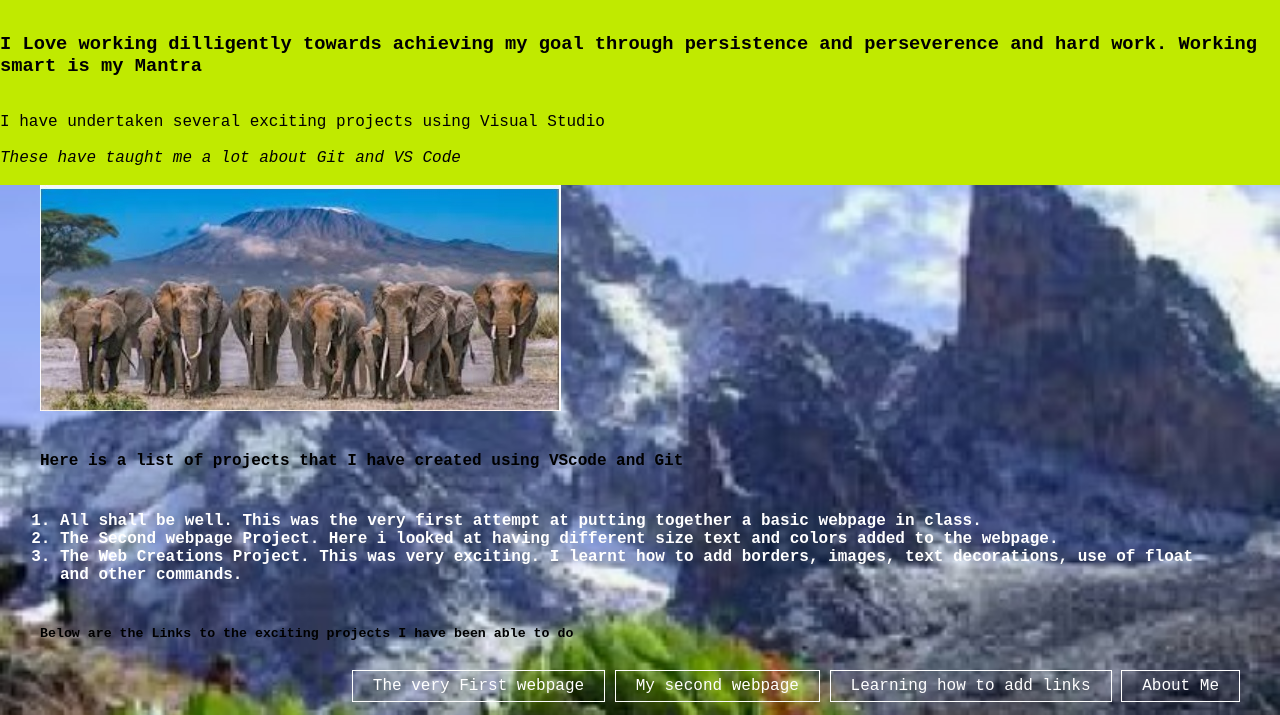
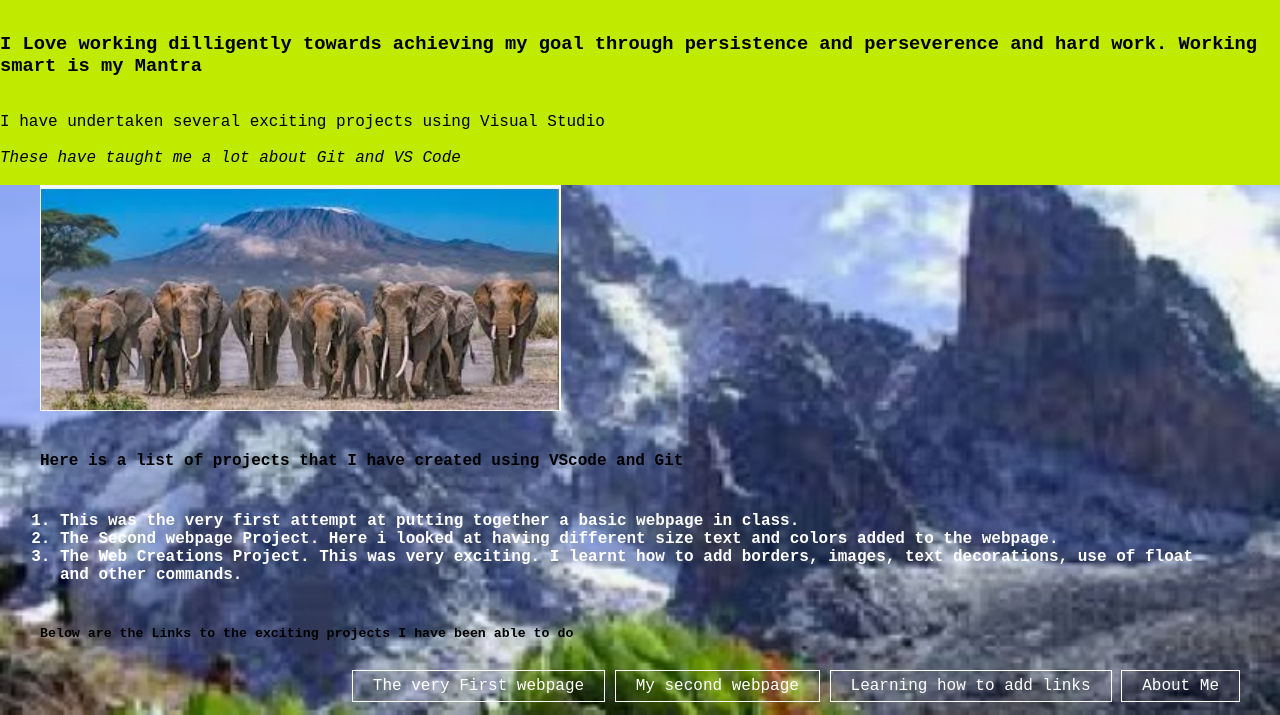
Before and after one commit to hanjarim/november-git-hub-html, a plain HTML site: page nov class html/myassignment.html in a window 1280 px wide. Shown: the part 85-800 px from the top of the page. Drawn offline with Linux system fonts and the light colour scheme.

Commit message:
commit to gh pages

```diff
--- a/nov class html/myassignment.html
+++ b/nov class html/myassignment.html
@@ -21,7 +21,7 @@
 
         <h4>Here is a list of projects that I have created using VScode and Git </h4> <br> <br>
         <ol><strong>
-            <li>All shall be well.  This was the very first attempt at putting together a basic webpage in class.</li>
+            <li> This was the very first attempt at putting together a basic webpage in class.</li>
             <li> The Second webpage Project. Here i looked at having different size text and colors added to the webpage.</li>
             <li> The Web Creations Project. This was very exciting. I learnt how to add borders, images, text decorations, use of float and other commands.</li>
         </strong>
```
